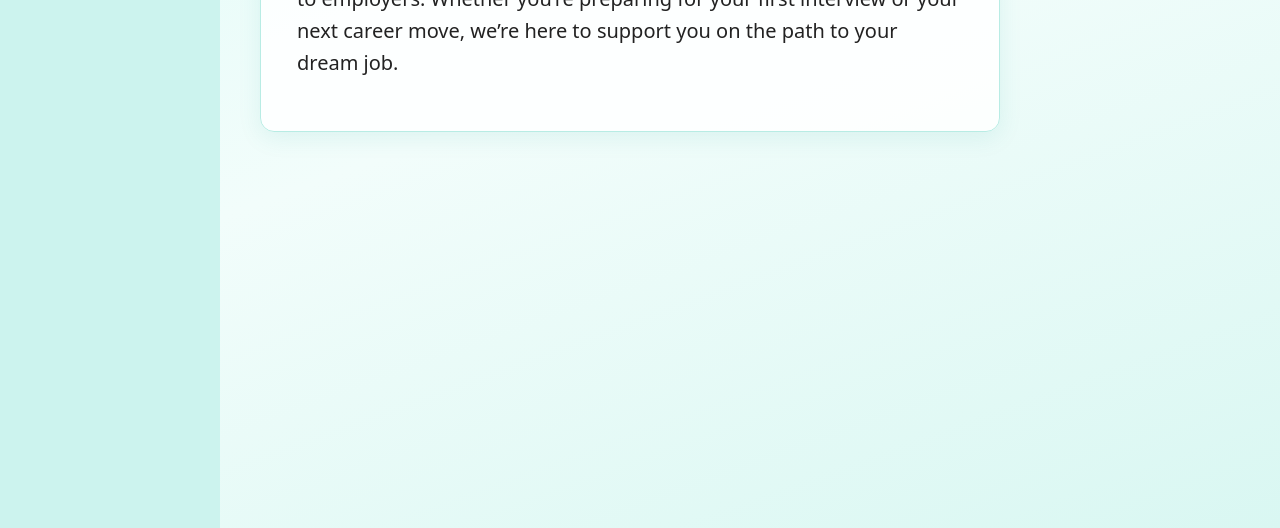
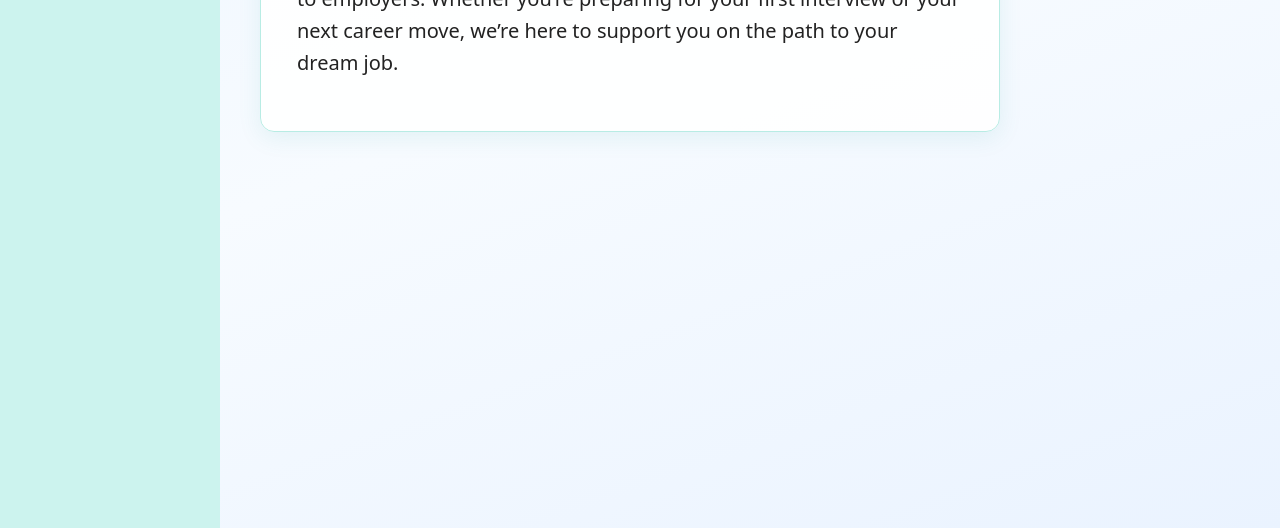
Before and after one commit to jayaramcloud/bhuvana-app, a plain HTML site: page public/index.html in a window 1280 px wide. Shown: the part 272-800 px from the top of the page. Drawn offline with Linux system fonts and the light colour scheme.

Commit message:
Revert page background to the previous blue gradient

```diff
--- a/public/style.css
+++ b/public/style.css
@@ -5,7 +5,7 @@ body {
   font-family: system-ui, sans-serif;
   line-height: 1.6;
   color: #222;
-  background: linear-gradient(160deg, #e0fbf7 0%, #f2fdfb 45%, #d9f7f2 100%);
+  background: linear-gradient(160deg, #eef6ff 0%, #f7fbff 45%, #eaf3ff 100%);
   background-attachment: fixed;
   min-height: 100vh;
 }
```
